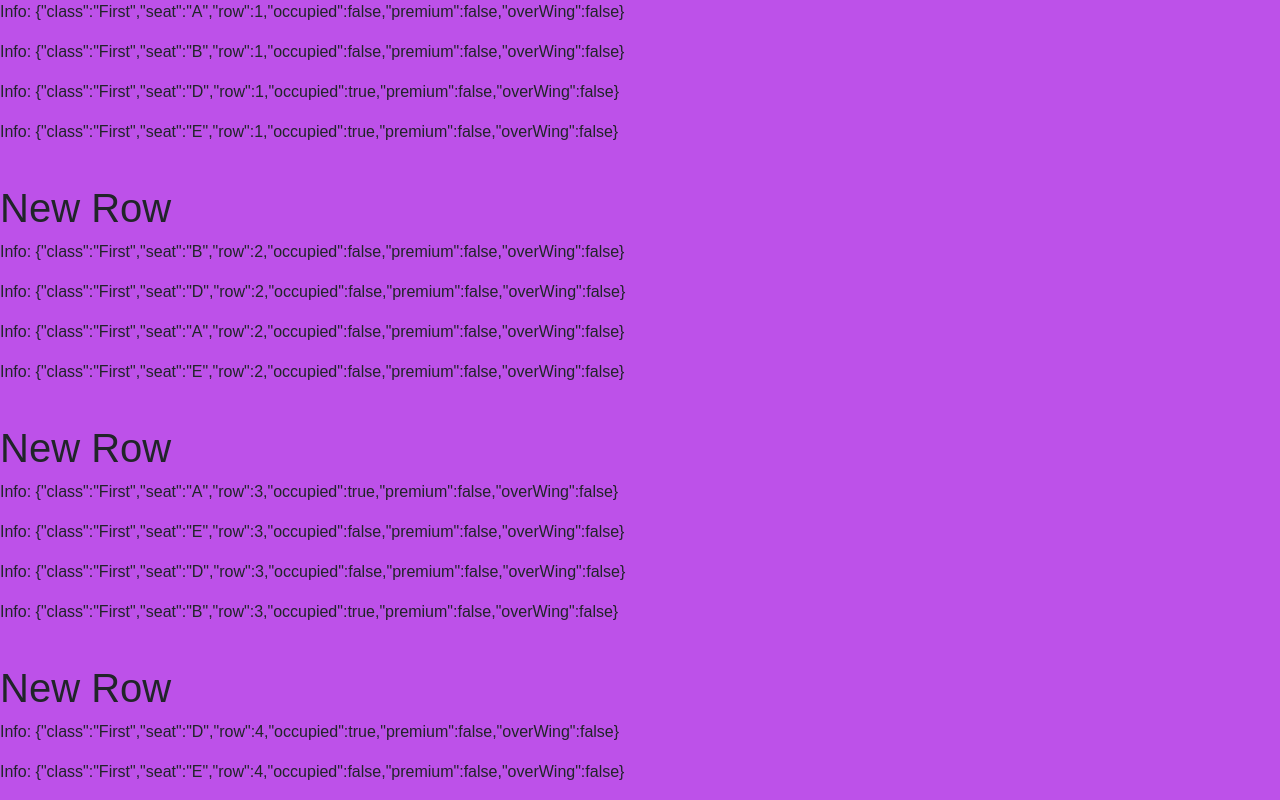
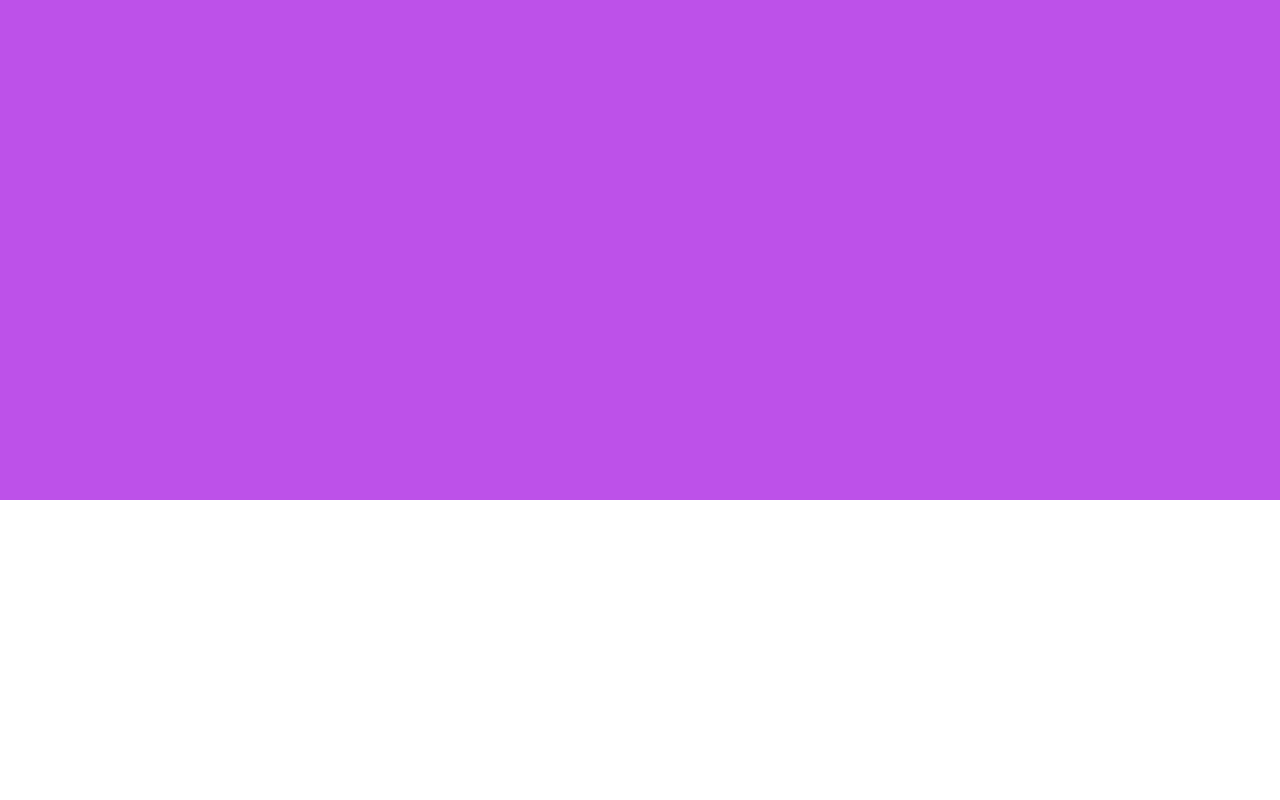
Before and after one commit to lcanizzo/react-seats, a React (Create React App) app in the folder client/: page / in a window 1280 px wide. Shown: the top 800 px of the page. Built offline with nearby package versions, Linux system fonts and the light colour scheme.

Commit message:
rowArrays sorting by seat and logging to console.

```diff
--- a/client/src/components/seatSort/SeatSort.js
+++ b/client/src/components/seatSort/SeatSort.js
@@ -6,16 +6,17 @@ export default function SortSeats(props) {
         return a.row - b.row
     })
 
+//Testing for Row sorting//
+    // Determine Highest Row
     let highestRow = 1;
-
     for (let i=0; i<seats.length; i++) {
         if (seats[i].row > highestRow) {
             highestRow = seats[i].row;
         }
     }
 
+    // Filter Seat Data by Row into rowArrays
     let rowArrays = [];
-    //Testing for Row sorting//
     for (let i=1; i<highestRow+1; i++) {
         let rowArray = seats.filter(function(seat) {
             return seat.row == i;
@@ -23,12 +24,25 @@ export default function SortSeats(props) {
         rowArrays.push(rowArray);
     }
 
+    // Sort rowArrays by Seat
+    for (let i=0; i<rowArrays.length; i++) {
+        rowArrays[i].sort(function(a,b) {
+            if (a.seat < b.seat) {
+                return -1;
+            } else if (a.seat > b.seat) {
+                return 1;
+            }
+        })
+    }
+
+    // Log rowArrays to console
     for (let i=0; i<rowArrays.length; i++) {
         console.log(`rowArrays:\n ${JSON.stringify(rowArrays[i])}`);
     }
-    //End testing//
+//End testing//
 
     return  (
+
 // B U L K    R E N D E R I N G
         // <div className='SortedData'>
         //     {
@@ -38,56 +52,7 @@ export default function SortSeats(props) {
         //     }
         // </div>
 
-//  F I R S T   R O W
-        // <div className='SortedData'>
-        //     {
-        //         seats.map((seat, index)=> {
-        //             if(seat.row === 1) {
-        //                 return (
-        //                     <div className="row-block">
-        //                         <Seat info={seat}/>
-        //                         <br/><br/>
-        //                     </div>
-        //                 );
-        //             } else {
-        //                 return (
-        //                     <p>Not in first row</p>
-        //                 )
-        //             }
-        //         })
-        //     }
-        // </div>
-
-//  B Y   R O W
-        <div className='SortedData'>
-            {
-                seats.map(function cb(currentSeat, index, array) {
-                    // if(index) {
-                    //     console.log(`Row Hit:`);
-                    //     console.log(array[index-1].row);
-                    // }
-                    if(index === 0) {
-                        return (
-                            <Seat info={currentSeat}/>
-                        )
-                    } else {
-                        if (currentSeat.row !== array[index-1].row) {
-                            return (
-                                <div className="row-block">
-                                    <br/>
-                                    <h1> New Row </h1>
-                                    <Seat info={currentSeat}/>
-                                </div>
-                            );
-                        } else {
-                            return (
-                                <Seat info={currentSeat}/>
-                            )
-                        }
-                    }
-                })
-            }
+        <div>
         </div>
-
     )
 }
```
